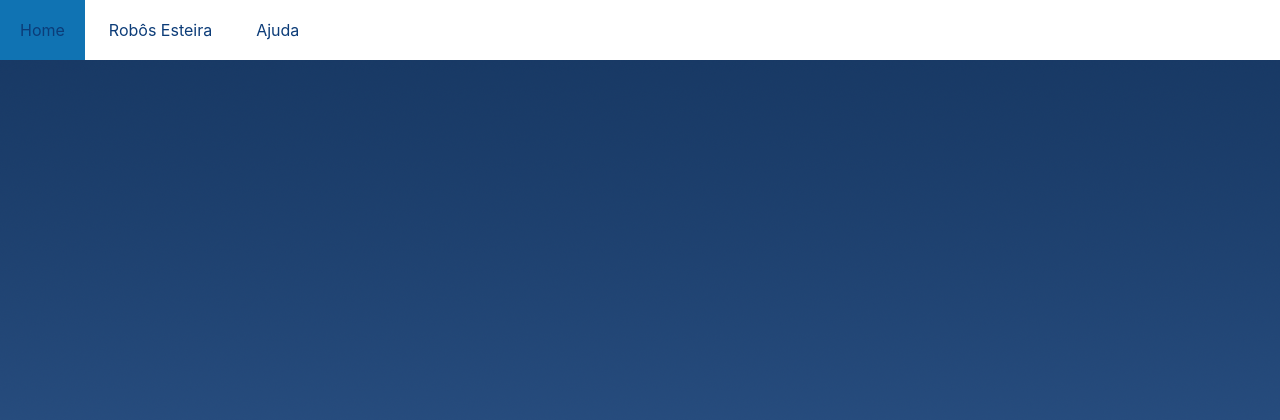
After one commit to Pnda0/Front-End, a PHP site: page /home.html in a window 1280 px wide. The commit adds this page. Shown: the top 420 px of the page. Run offline with PHP 8.4, Linux system fonts and the light colour scheme.

Commit message:
to feliz

```diff
--- /dev/null
+++ b/Pagina de login/home.css
@@ -0,0 +1,47 @@
+/*Resete Style */
+
+*{
+    margin: 0;
+    padding: 0;
+    box-sizing: border-box;
+}
+
+body {
+
+    background-image: url(Imagens/foto3.png) ;
+}
+
+:root{
+    --cor-primaria: #F50057;
+    --cor-secundaria: #0C3C78;
+    --cor-terciaria: #fff;
+    --fonte-apple: "SF Pro Text","Myriad Set Pro","SF Pro Icons","Helvetica Neue","Helvetica","Arial",sans-serif;
+    --cor-menu-apple: #424245;
+}
+
+
+/*Estilizinado Menu */
+
+#menu{
+    list-style: none;
+    padding: 0;
+    background-color: #fff;
+}
+
+#menu ul li{
+    display: inline;
+}
+
+#menu ul li a{
+    color: var(--cor-secundaria);
+    padding: 20px;
+    display: inline-block;
+    text-decoration: none;
+    cursor: pointer;
+    font-family: var(--fonte-apple);
+    transition: background .5s;
+}
+
+#menu ul li a:hover{
+    background-color: #1073B3;
+}
--- /dev/null
+++ b/Pagina de login/home.html
@@ -0,0 +1,20 @@
+<!DOCTYPE html>
+<html lang="pt-br">
+<head>
+    <meta charset="UTF-8">
+    <meta http-equiv="X-UA-Compatible" content="IE=edge">
+    <meta name="viewport" content="width=device-width, initial-scale=1.0">
+    <link rel="stylesheet" type="text/css" href="home.css">
+    <title>Home Automação AD </title>
+</head>
+<body>
+    <nav id="menu">
+        <ul>
+            <li><a hrf='#'>Home </a> </li>
+            <li><a hrf='#'>Robôs Esteira </a></li>
+            <li><a hrf='#'>Ajuda</a> </li>
+        </ul>
+        </ul>
+    </nav>
+</body>
+</html>
--- a/Pagina de login/login.css
+++ b/Pagina de login/login.css
@@ -100,7 +100,7 @@ body {
     font-weight: bold;
     font-size: 12pt;
     letter-spacing: 2px;
-
+    margin: 10px;
     cursor: pointer;
 }
 
--- a/Pagina de login/login.html
+++ b/Pagina de login/login.html
@@ -1,5 +1,5 @@
 <!DOCTYPE html>
-<html lang="en">
+<html lang="pt-br">
 <head>
     <meta charset="UTF-8">
     <link rel="stylesheet" href="login.css">
@@ -24,7 +24,7 @@
             <div class="campo-de-texto">
                     <input type="password" name="senha" placeholder="Senha">
             </div>
-            <a target="_blank" class="btn botao-1">Entrar </a>
+            <a target="_blank" class="btn botao-1" href="home.html">Entrar </a>
             <p class="rodape"> Conteúdo exclusivo para Colaboradores da AD Promotora.
                     Para maiores informações consulte o T.I da AD.
             </p>
```
